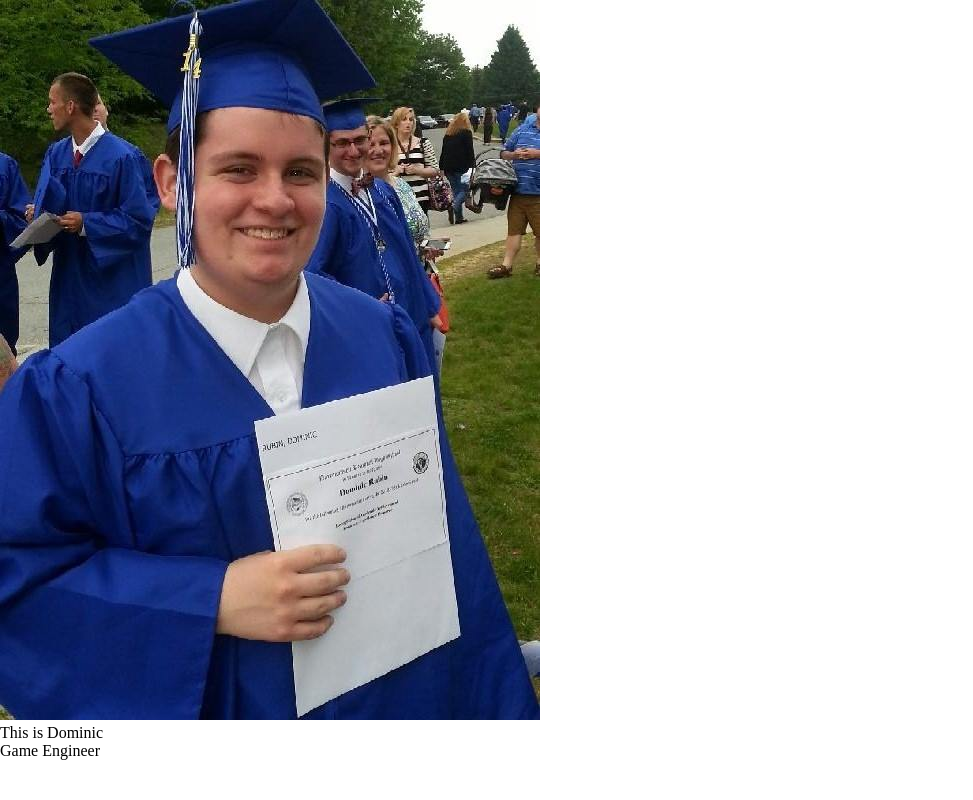
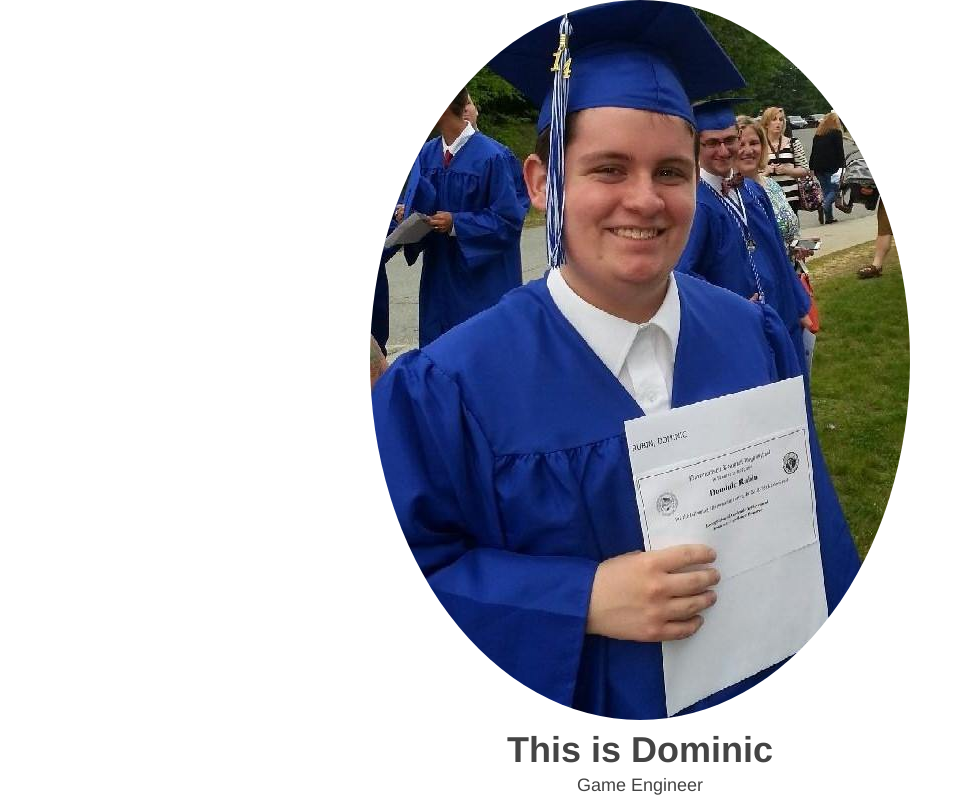
Before and after one commit to domrubin/domrubin.github.io, a plain HTML site: page index.htm in a window 1280 px wide. Shown: the whole page, without its empty margins (0-973 px from the left). Drawn offline with Linux system fonts and the light colour scheme.

Commit message:
Added basic styling

```diff
--- a/style.css
+++ b/style.css
@@ -9,3 +9,21 @@
 	line-height:inherit;		//used for line spacing
 	color:inherit;
 }
+html, body{
+	font-family: "Franklin Gothic", Helvetica, sans-serif;
+	font-size:18px;
+	font-height:30px;
+	color:#444;
+	text-shadow:1px 1px 0px #fff
+}
+body{
+	text-align:center;
+}
+h1{
+	font-size:36px;
+	line-height:50px;
+	font-weight:bold;
+}
+img{
+	border-radius:50%;		//allows for curved edges on images, can be px or %
+}
```
